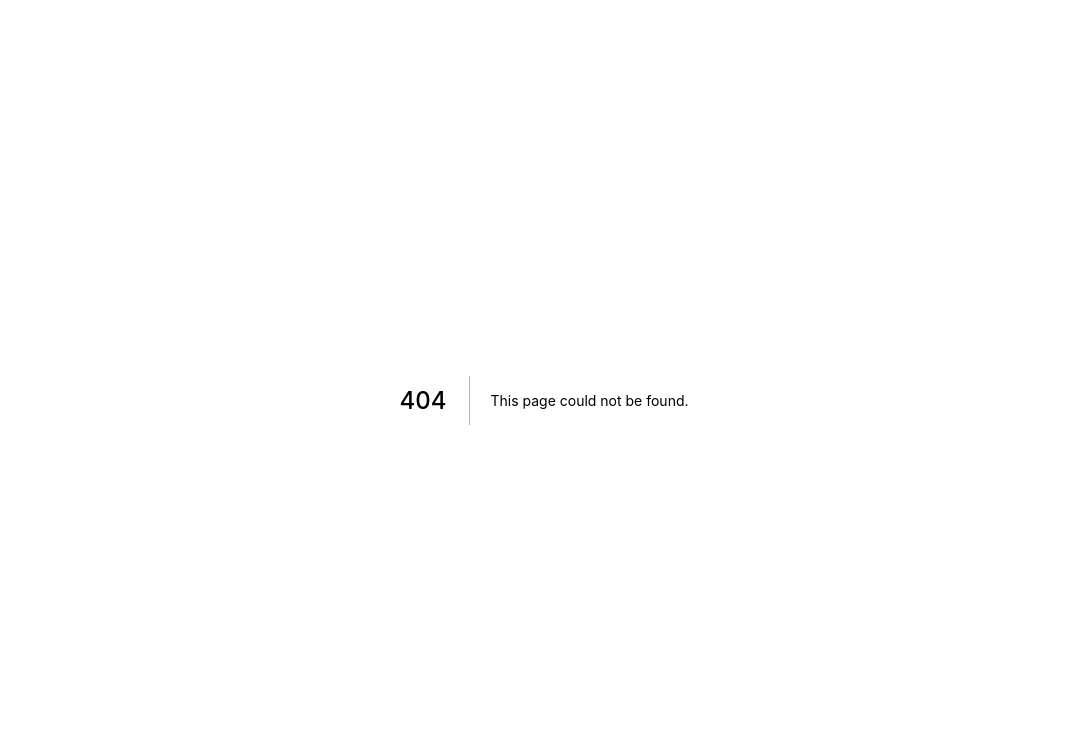
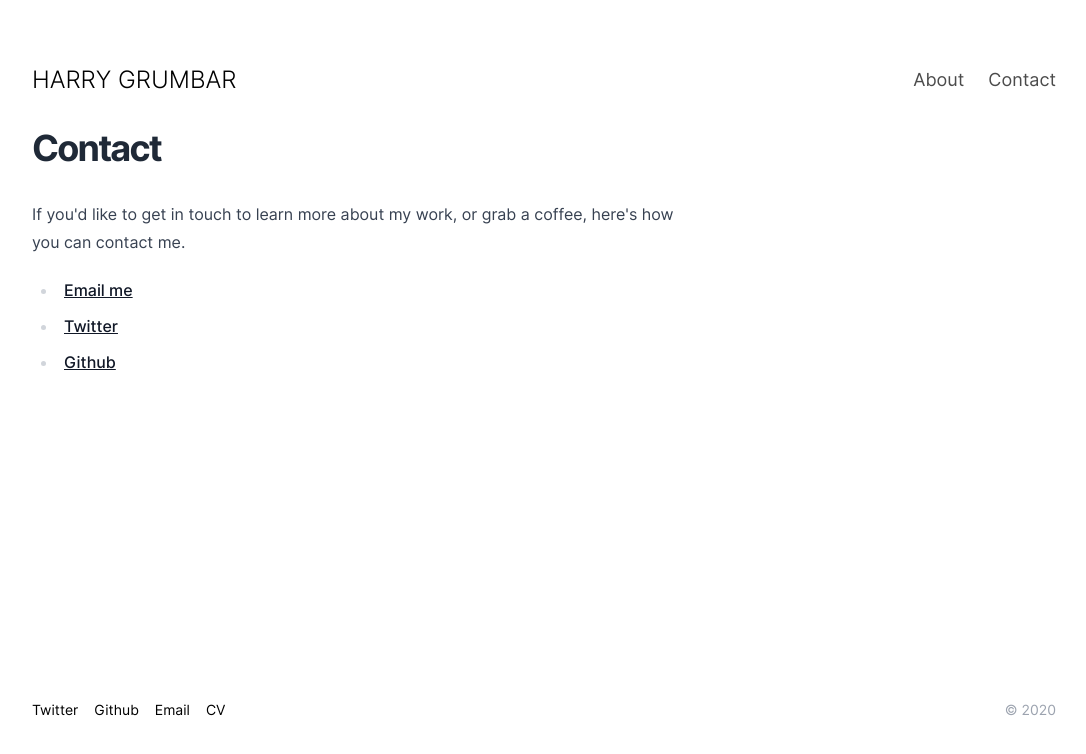
Before and after one commit to harrygr/harry.grumbar.me, a Next.js app: page /contact in a window 1280 px wide. Before the commit this address had no page. Shown: the top 754 px of the page, without its empty margins (96-1182 px from the left). Built offline with nearby package versions, Linux system fonts and the light colour scheme.

Commit message:
Improve about content and add contact page

```diff
--- /dev/null
+++ b/src/components/SiteFooter.tsx
@@ -0,0 +1,39 @@
+import * as React from "react";
+
+interface Props {
+  className?: string;
+}
+
+export const SiteFooter: React.FC<Props> = ({ className = "" }) => {
+  return (
+    <footer
+      className={`w-full mt-auto text-sm flex justify-between pb-12 ${className}`}
+    >
+      <nav>
+        <ul className="space-x-4">
+          <li className="inline-block">
+            <a href="https://twitter.com/harrygrumbar" target="_blank">
+              Twitter
+            </a>
+          </li>
+          <li className="inline-block">
+            <a href="https://github.com/harrygr" target="_blank">
+              Github
+            </a>
+          </li>
+          <li className="inline-block">
+            <a href="mailto:harry@grumbar.me" target="_blank">
+              Email
+            </a>
+          </li>
+          <li className="inline-block">
+            <a href="/cv.html" target="_blank">
+              CV
+            </a>
+          </li>
+        </ul>
+      </nav>
+      <p className="text-gray-400">&copy; 2020</p>
+    </footer>
+  );
+};
--- a/src/components/SiteNav.tsx
+++ b/src/components/SiteNav.tsx
@@ -9,10 +9,10 @@ export const SiteNav: React.FC<Props> = ({ className = "" }) => {
   return (
     <nav className={`text-lg space-x-6 ${className}`}>
       <Link href="/about">
-        <a>About</a>
+        <a className="opacity-70 hover:opacity-100">About</a>
       </Link>
       <Link href="/contact">
-        <a>Contact</a>
+        <a className="opacity-70 hover:opacity-100">Contact</a>
       </Link>
     </nav>
   );
--- a/src/components/layout.tsx
+++ b/src/components/layout.tsx
@@ -2,18 +2,21 @@ import * as React from "react";
 import { useThemeColor } from "../hooks/useThemeColor";
 import { SiteNav } from "./SiteNav";
 import Link from "next/link";
+import { SiteFooter } from "./SiteFooter";
 
 export const Layout: React.FC = ({ children }) => {
   useThemeColor("#ffffff");
   return (
-    <div className="container mx-auto p-8 md:px-32 md:pt-16">
-      <header className="mb-8 flex justify-between items-center">
+    <div className="container mx-auto p-8 md:px-32 md:pt-16 h-full flex flex-col flex-1">
+      <header className="mb-8 sm:flex flex-row-reverse justify-between items-center">
+        <SiteNav className="mb-6 sm:mb-0" />
         <Link href="/">
           <a className="text-2xl uppercase font-light">Harry Grumbar</a>
         </Link>
-        <SiteNav className="" />
       </header>
       <main>{children}</main>
+
+      <SiteFooter className="py-12" />
     </div>
   );
 };
--- a/src/pages/about.tsx
+++ b/src/pages/about.tsx
@@ -1,8 +1,14 @@
 import { Layout } from "../components/layout";
+import Head from "next/head";
 
 const About: React.FC = () => {
   return (
     <Layout>
+      <Head>
+        <title>About | Harry Grumbar</title>
+        <meta name="description" content="About Harry Grumbar"></meta>
+      </Head>
+
       <header className="w-full mb-8">
         <h1 className="text-4xl font-bold tracking-tighter text-gray-800">
           About
@@ -17,7 +23,7 @@ const About: React.FC = () => {
 
         <p>
           I'm currently working on building{" "}
-          <a href="https://matchhaus.io" target="_blank">
+          <a href="https://matchhaus.io" target="_blank" title="Matchhaus">
             MatchHaus
           </a>
           , a network for team sport.
@@ -25,13 +31,18 @@ const About: React.FC = () => {
 
         <p>
           In my previous role I worked at{" "}
-          <a href="https://bulb.co.uk" target="_blank">
+          <a href="https://bulb.co.uk" target="_blank" title="Bulb">
             Bulb
           </a>
-          , the fastest growing company in the UK. I spent over 2 years building
-          Bulb's core member-facing products before working on improving their
-          security and fraud-prevention technologies. During my time there
-          Bulb's member based increased from 100,000 to over 1.6 million.
+          , the fastest growing company in the UK. I spent over 3 years building
+          Bulb's core member-facing products, new payment systems, security
+          &amp; fraud prevention, and revenue assurance automation as the
+          company went through a period of hyper-growth.
+        </p>
+
+        <p>
+          During my time at Bulb their member based increased from 100,000 to
+          over 1.6 million.
         </p>
 
         <p>
--- /dev/null
+++ b/src/pages/contact.tsx
@@ -0,0 +1,39 @@
+import { Layout } from "../components/layout";
+import Head from "next/head";
+
+const Contact: React.FC = () => {
+  return (
+    <Layout>
+      <Head>
+        <title>Contact | Harry Grumbar</title>
+        <meta name="description" content="How to contact Harry Grumbar"></meta>
+      </Head>
+      <header className="w-full mb-8">
+        <h1 className="text-4xl font-bold tracking-tighter text-gray-800">
+          Contact
+        </h1>
+      </header>
+
+      <article className="prose">
+        <p>
+          If you'd like to get in touch to learn more about my work, or grab a
+          coffee, here's how you can contact me.
+        </p>
+
+        <ul>
+          <li>
+            <a href="mailto:harry@grumbar.me">Email me</a>
+          </li>
+          <li>
+            <a href="https://twitter.com/harrygrumbar">Twitter</a>
+          </li>
+          <li>
+            <a href="https://github.com/harrygr">Github</a>
+          </li>
+        </ul>
+      </article>
+    </Layout>
+  );
+};
+
+export default Contact;
--- a/src/pages/index.tsx
+++ b/src/pages/index.tsx
@@ -1,10 +1,10 @@
-import { Layout } from "../components/layout";
 import Image from "next/image";
 import Head from "next/head";
 
 import bg from "./daniel-leone-g30P1zcOzXo-unsplash.jpg";
 import { useThemeColor } from "../hooks/useThemeColor";
 import { SiteNav } from "../components/SiteNav";
+import { SiteFooter } from "../components/SiteFooter";
 
 const Home = () => {
   useThemeColor("#65909b");
@@ -29,33 +29,7 @@ const Home = () => {
         </div>
       </header>
 
-      <footer className="w-full mt-auto text-sm flex justify-between xfixed xbottom-0 xinset-x-0 p-8 md:px-32 pb-12 text-white">
-        <nav>
-          <ul className="space-x-4">
-            <li className="inline-block">
-              <a href="https://twitter.com/harrygrumbar" target="_blank">
-                Twitter
-              </a>
-            </li>
-            <li className="inline-block">
-              <a href="https://github.com/harrygr" target="_blank">
-                Github
-              </a>
-            </li>
-            <li className="inline-block">
-              <a href="mailto:harry@grumbar.me" target="_blank">
-                Email
-              </a>
-            </li>
-            <li className="inline-block">
-              <a href="/cv.html" target="_blank">
-                CV
-              </a>
-            </li>
-          </ul>
-        </nav>
-        <p>&copy; 2020</p>
-      </footer>
+      <SiteFooter className="text-white p-8 md:px-32" />
 
       <div className="bg-gray-600 fixed z-[-1] h-full w-full">
         <Image
```
